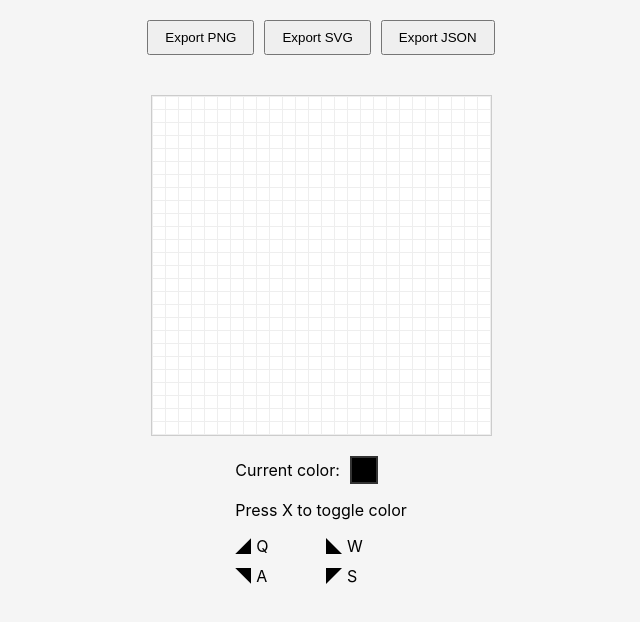
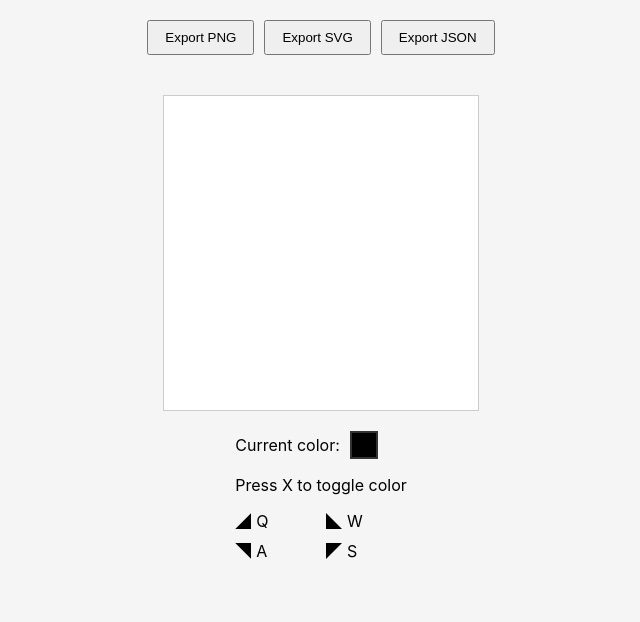
Before and after one commit to kylemcdonald/tricon, a React (Create React App) app: page / in a window 1280 px wide. Shown: the top 622 px of the page, without its empty margins (319-959 px from the left). Built offline with nearby package versions, Linux system fonts and the light colour scheme.

Commit message:
remove pixel grid

```diff
--- a/src/App.tsx
+++ b/src/App.tsx
@@ -24,8 +24,6 @@ const GridContainer = styled.div<{ $isDrawing: boolean }>`
   background: white;
   user-select: none;
   position: relative;
-  gap: 1px;
-  background-color: #eee;
   padding: 1px;
 `;
 
```
